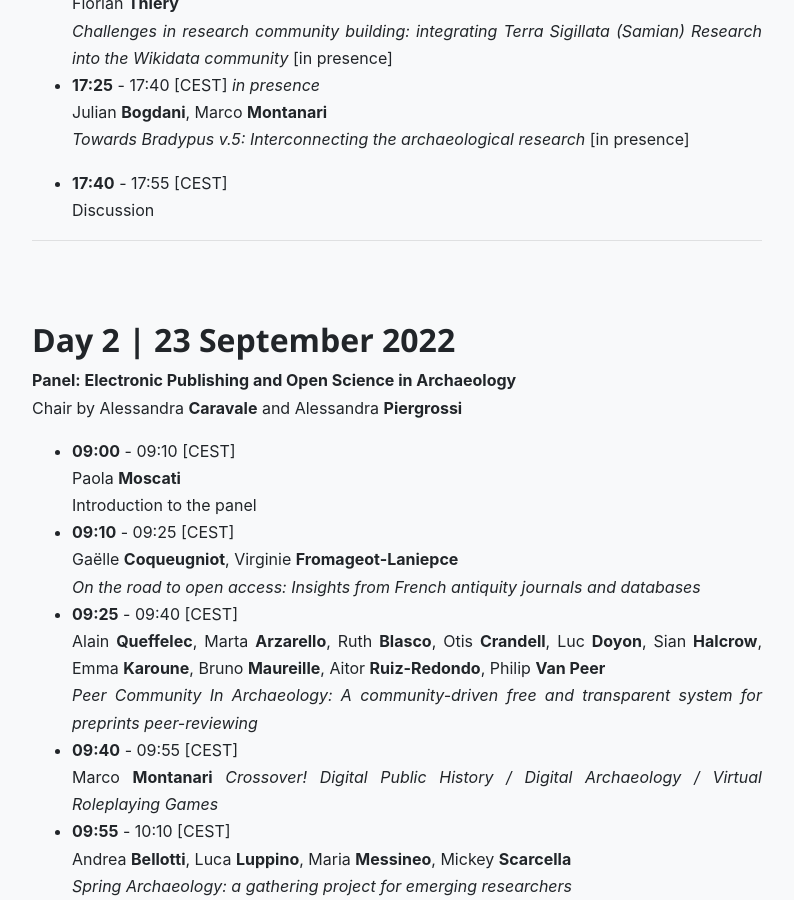
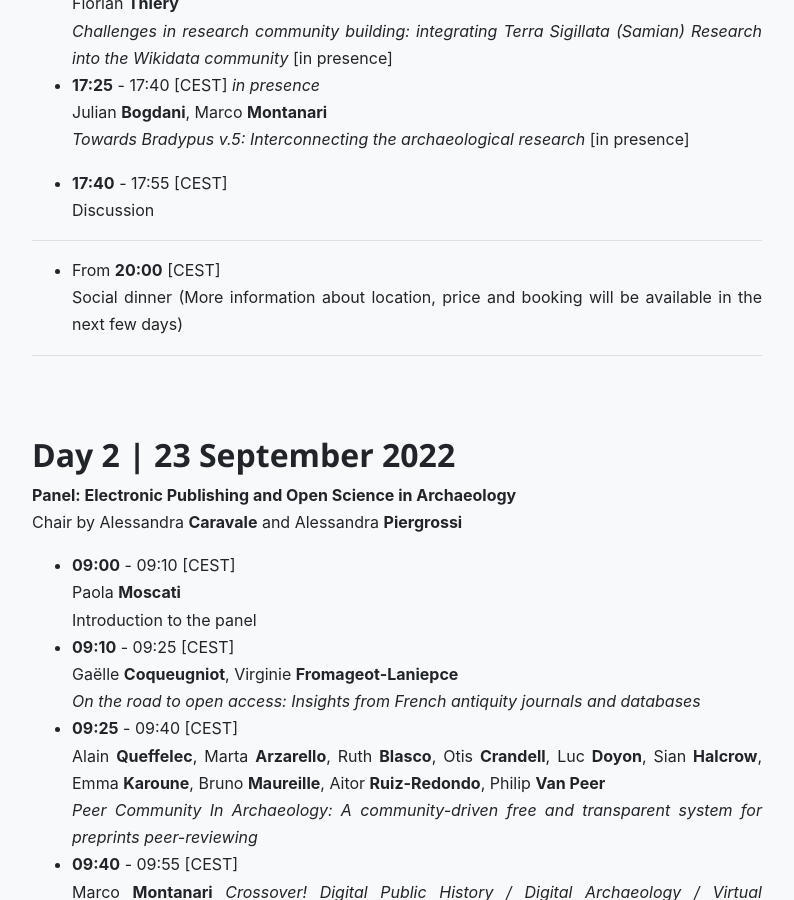
Before and after one commit to archeofoss/archeofoss, a Jekyll site: the page built from 2022/programme.md, in a window 1280 px wide and 900 px high, scrolled down 3771 px. Shown: the whole window, without its empty margins (243-1037 px from the left). Built offline with Jekyll 4.4.1, drawn with Linux system fonts in a browser that asks for light colours; nearby versions of some CDN libraries.

Commit message:
Added social dinner

```diff
--- a/2022/programme.md
+++ b/2022/programme.md
@@ -133,6 +133,11 @@
 
 ---
 
+- From **20:00** [CEST]
+Social dinner (More information about location, price and booking will be available in the next few days)
+
+---
+
 ## Day 2 | 23 September 2022
 
 **Panel: Electronic Publishing and Open Science in Archaeology**
```
Also changed, not shown: 1 other file.
